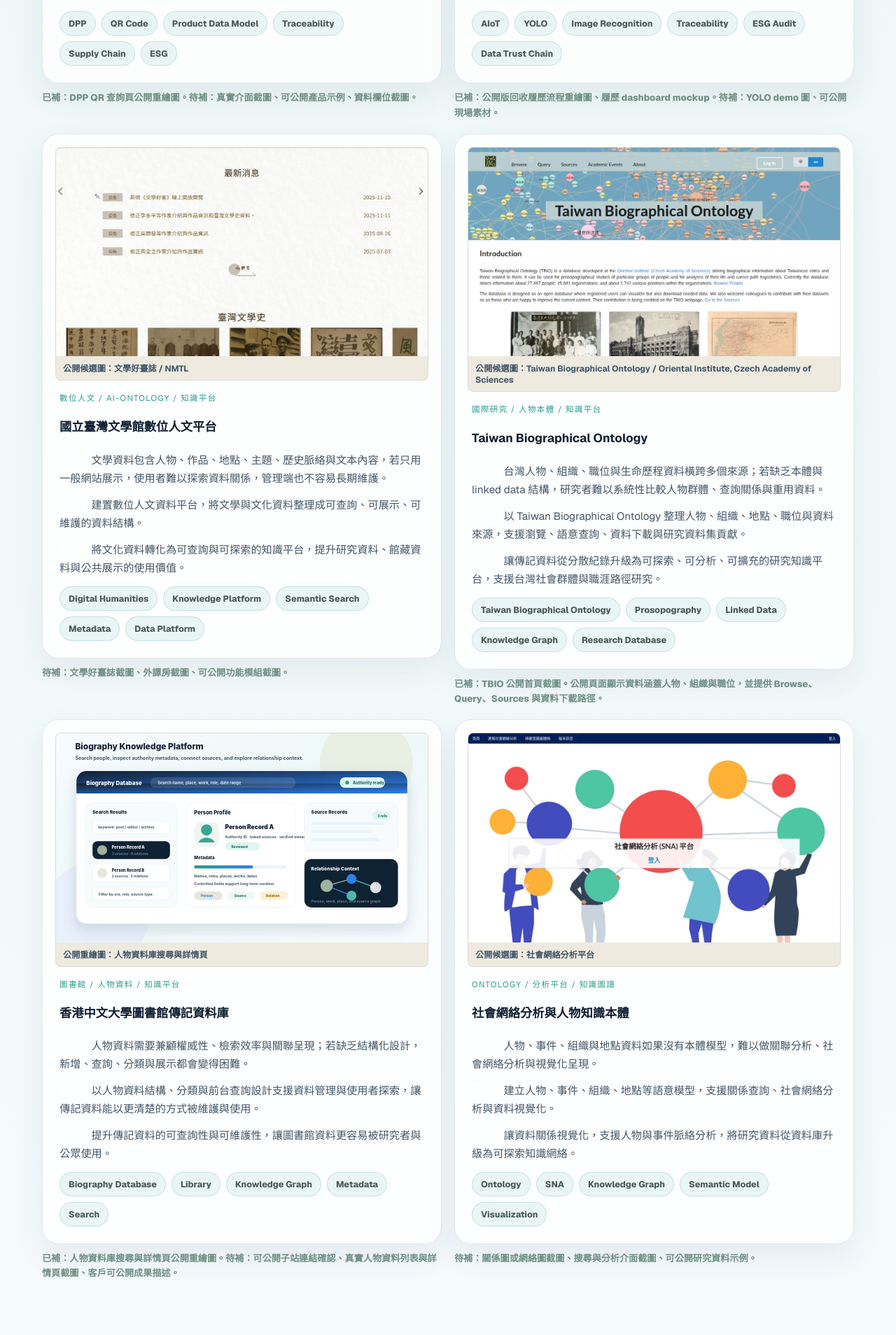
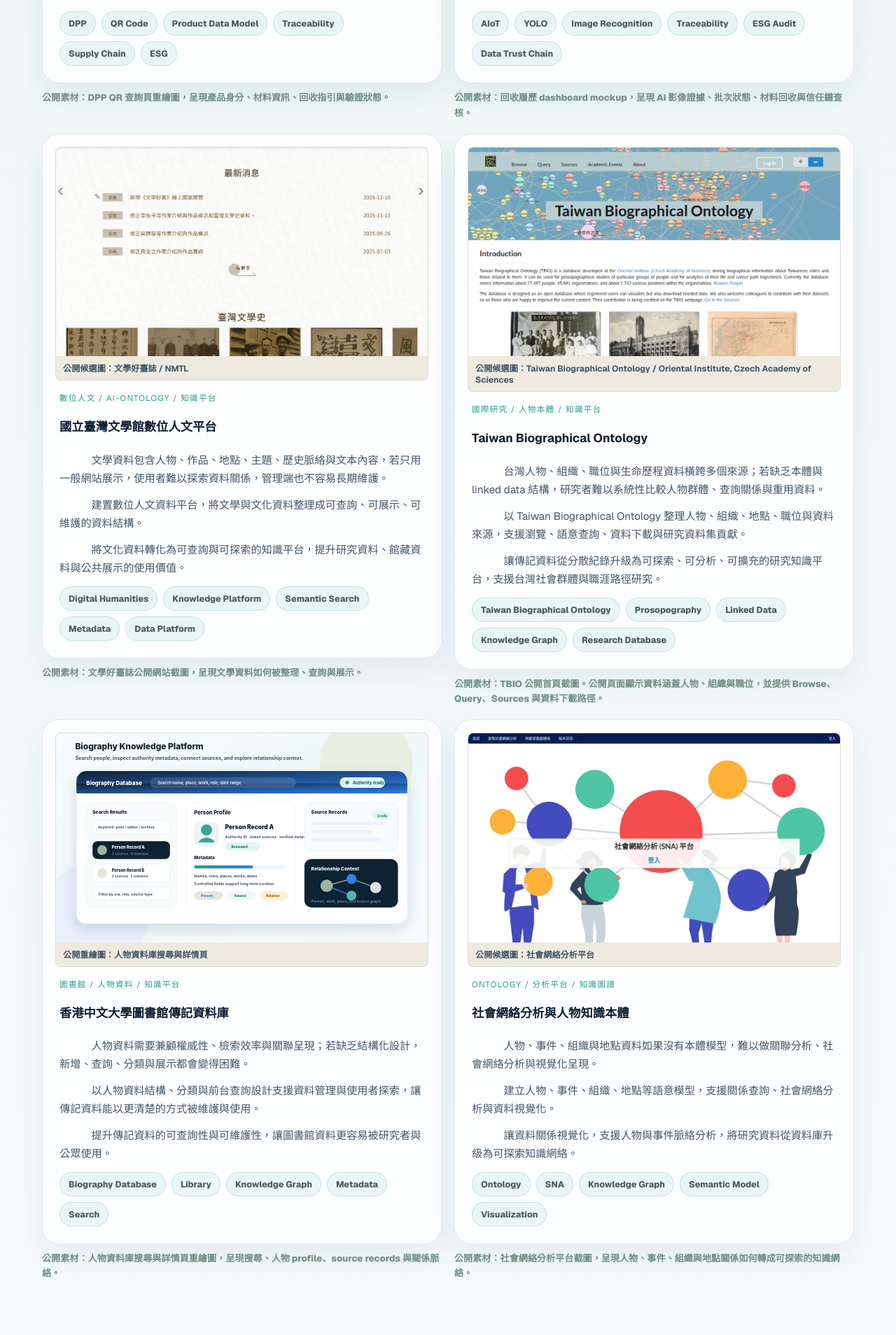
Before and after one commit to yangyen1977-wq/daoyi-website-2026, a Next.js app: page /work in a window 1280 px wide. Shown: the part 1840-3748 px from the top of the page at 70% size. Built offline with nearby package versions, Linux system fonts and the light colour scheme.

Commit message:
Clean public proof wording

```diff
--- a/src/app/work/page.tsx
+++ b/src/app/work/page.tsx
@@ -51,7 +51,7 @@
         </div>
       </Section>
 
-      <Section eyebrow="Next proof assets" title="下一輪最值得補的是能被買方直接查核的素材。">
+      <Section eyebrow="Proof roadmap" title="可逐步補強的公開證據素材，讓買方更容易查核成果。">
         <div className="card-grid three-up">
           {caseProofNeeds.map((item) => (
             <article key={item.title} className="card offer-room-card">
--- a/src/components/quick-brief-form.tsx
+++ b/src/components/quick-brief-form.tsx
@@ -173,7 +173,7 @@
         <strong>送出後會發生什麼？</strong>
         <ul className="bullet-list compact">
           <li>會先開啟已填好的 Email，方便補流程、資料來源或 NDA 需求。</li>
-          <li>24 小時內會回覆建議切入點、會議時段與待補資料。</li>
+          <li>24 小時內會回覆建議切入點、會議時段與需要補充的資料。</li>
           <li>如果涉及採購、商業機密或研發細節，也可以直接改走 Email + NDA。</li>
         </ul>
       </div>
--- a/src/lib/content/cases.ts
+++ b/src/lib/content/cases.ts
@@ -43,7 +43,7 @@
     solution: "將產品資料整理成可管理的 DPP 架構，讓材料、製程、環境資訊、回收指引與查詢體驗能接在一起。",
     value: "讓產品資料從靜態介紹升級為可維護的數位身分，為 DPP、ESG 與供應鏈透明化打底。",
     tags: ["DPP", "QR Code", "Product Data Model", "Traceability", "Supply Chain", "ESG"],
-    proofStatus: "已補：DPP QR 查詢頁公開重繪圖。待補：真實介面截圖、可公開產品示例、資料欄位截圖。",
+    proofStatus: "公開素材：DPP QR 查詢頁重繪圖，呈現產品身分、材料資訊、回收指引與驗證狀態。",
   },
   {
     title: "太陽能板回收 YOLO 辨識與履歷",
@@ -57,7 +57,7 @@
     solution: "將 AI / AIoT 應用於太陽能板回收場景，透過 YOLO 影像辨識、設備資料與流程紀錄整合，接回回收履歷與可信資料平台。",
     value: "降低現場資料只靠人工紀錄的風險，為 ESG 稽核、DPP 延伸與資料信任鏈建立資料來源。",
     tags: ["AIoT", "YOLO", "Image Recognition", "Traceability", "ESG Audit", "Data Trust Chain"],
-    proofStatus: "已補：公開版回收履歷流程重繪圖、履歷 dashboard mockup。待補：YOLO demo 圖、可公開現場素材。",
+    proofStatus: "公開素材：回收履歷 dashboard mockup，呈現 AI 影像證據、批次狀態、材料回收與信任鏈查核。",
   },
   {
     title: "國立臺灣文學館數位人文平台",
@@ -71,7 +71,7 @@
     solution: "建置數位人文資料平台，將文學與文化資料整理成可查詢、可展示、可維護的資料結構。",
     value: "將文化資料轉化為可查詢與可探索的知識平台，提升研究資料、館藏資料與公共展示的使用價值。",
     tags: ["Digital Humanities", "Knowledge Platform", "Semantic Search", "Metadata", "Data Platform"],
-    proofStatus: "待補：文學好臺誌截圖、外譯房截圖、可公開功能模組截圖。",
+    proofStatus: "公開素材：文學好臺誌公開網站截圖，呈現文學資料如何被整理、查詢與展示。",
   },
   {
     title: "Taiwan Biographical Ontology",
@@ -85,7 +85,7 @@
     solution: "以 Taiwan Biographical Ontology 整理人物、組織、地點、職位與資料來源，支援瀏覽、語意查詢、資料下載與研究資料集貢獻。",
     value: "讓傳記資料從分散紀錄升級為可探索、可分析、可擴充的研究知識平台，支援台灣社會群體與職涯路徑研究。",
     tags: ["Taiwan Biographical Ontology", "Prosopography", "Linked Data", "Knowledge Graph", "Research Database"],
-    proofStatus: "已補：TBIO 公開首頁截圖。公開頁面顯示資料涵蓋人物、組織與職位，並提供 Browse、Query、Sources 與資料下載路徑。",
+    proofStatus: "公開素材：TBIO 公開首頁截圖。公開頁面顯示資料涵蓋人物、組織與職位，並提供 Browse、Query、Sources 與資料下載路徑。",
   },
   {
     title: "香港中文大學圖書館傳記資料庫",
@@ -99,7 +99,7 @@
     solution: "以人物資料結構、分類與前台查詢設計支援資料管理與使用者探索，讓傳記資料能以更清楚的方式被維護與使用。",
     value: "提升傳記資料的可查詢性與可維護性，讓圖書館資料更容易被研究者與公眾使用。",
     tags: ["Biography Database", "Library", "Knowledge Graph", "Metadata", "Search"],
-    proofStatus: "已補：人物資料庫搜尋與詳情頁公開重繪圖。待補：可公開子站連結確認、真實人物資料列表與詳情頁截圖、客戶可公開成果描述。",
+    proofStatus: "公開素材：人物資料庫搜尋與詳情頁重繪圖，呈現搜尋、人物 profile、source records 與關係脈絡。",
   },
   {
     title: "社會網絡分析與人物知識本體",
@@ -113,7 +113,7 @@
     solution: "建立人物、事件、組織、地點等語意模型，支援關係查詢、社會網絡分析與資料視覺化。",
     value: "讓資料關係視覺化，支援人物與事件脈絡分析，將研究資料從資料庫升級為可探索知識網絡。",
     tags: ["Ontology", "SNA", "Knowledge Graph", "Semantic Model", "Visualization"],
-    proofStatus: "待補：關係圖或網絡圖截圖、搜尋與分析介面截圖、可公開研究資料示例。",
+    proofStatus: "公開素材：社會網絡分析平台截圖，呈現人物、事件、組織與地點關係如何轉成可探索的知識網絡。",
   },
 ];
 
--- a/src/lib/content/home.ts
+++ b/src/lib/content/home.ts
@@ -219,7 +219,7 @@
   {
     metric: "信任與案例",
     score: "8.7/10",
-    note: "案例素材與 proof architecture 已成形，下一輪可補更多量化成果與客戶引用語。",
+    note: "案例素材與 proof architecture 已成形，後續可持續補強更多量化成果與客戶引用語。",
   },
   {
     metric: "轉換設計",
```
